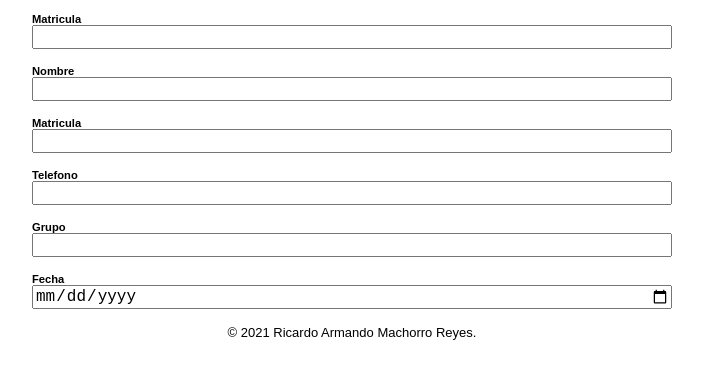
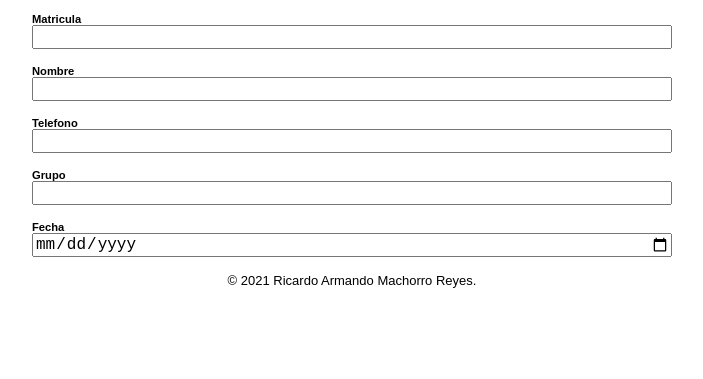
Before and after one commit to proyecto42vglm/proyecto42vglm, a plain HTML site: page alumno.html in a window 1280 px wide. Shown: the part 127-506 px from the top of the page, without its empty margins (288-991 px from the left). Drawn offline with Linux system fonts and the light colour scheme; no server answers.

Commit message:
Update alumno.html

```diff
--- a/alumno.html
+++ b/alumno.html
@@ -57,13 +57,6 @@
     </p>
     <p>
       <label>
-        Matricula
-        <input name="matricula"
-          type="text" required>
-      </label>
-    </p>
-    <p>
-      <label>
         Telefono
         <input name="telefono"
           type="text" required>
```
